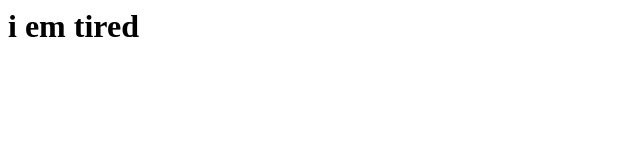
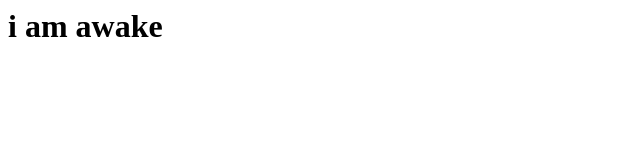
Before and after one commit to handsomericestudent/handsomericestudent.github.io, a plain HTML site: page index.html in a window 1280 px wide. Shown: the whole page, without its empty margins (0-640 px from the left). Drawn offline with Linux system fonts and the light colour scheme.

Commit message:
Edited index.html

```diff
--- a/index.html
+++ b/index.html
@@ -1 +1 @@
-<h1> i em tired </h1>
+<h1> i am awake </h1>
```
